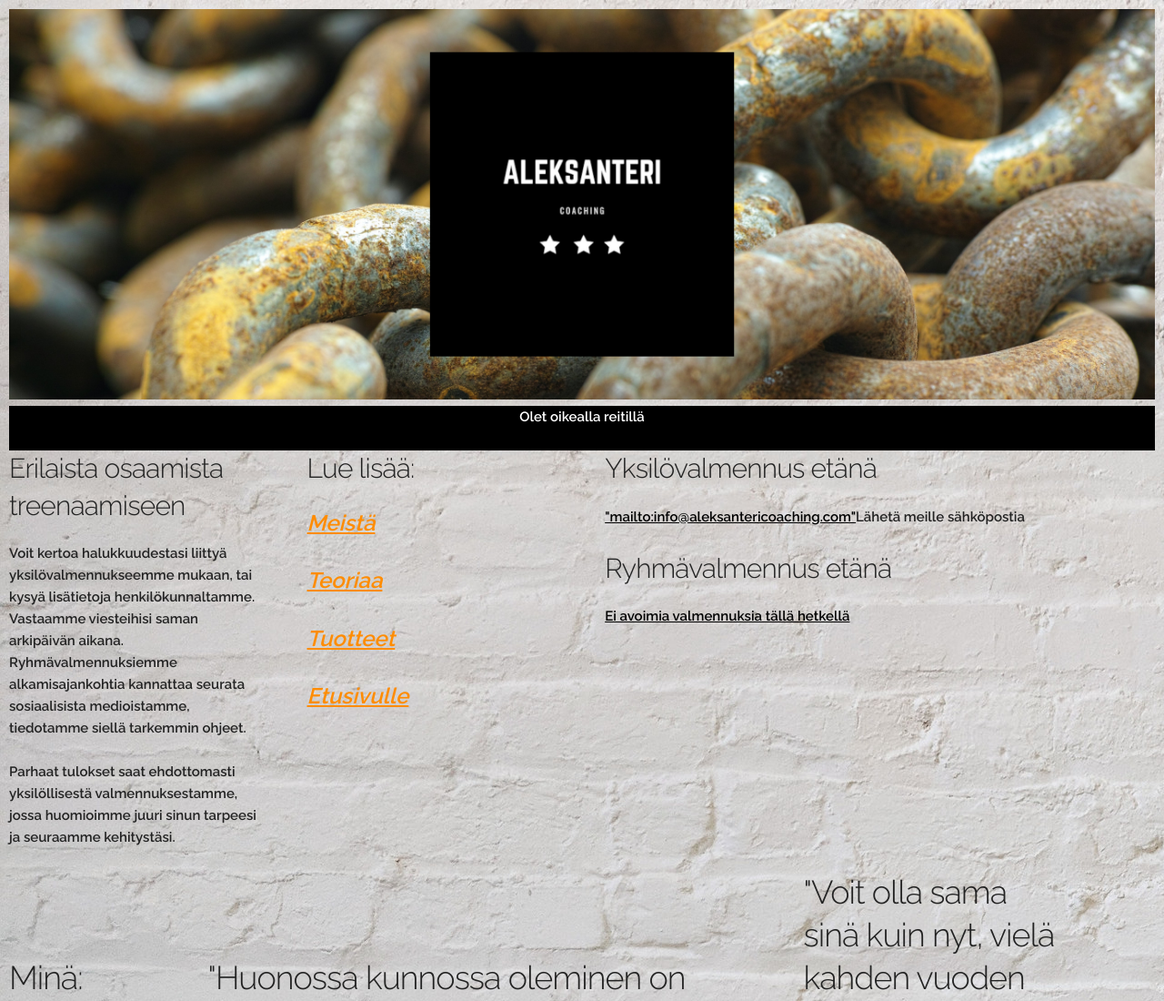
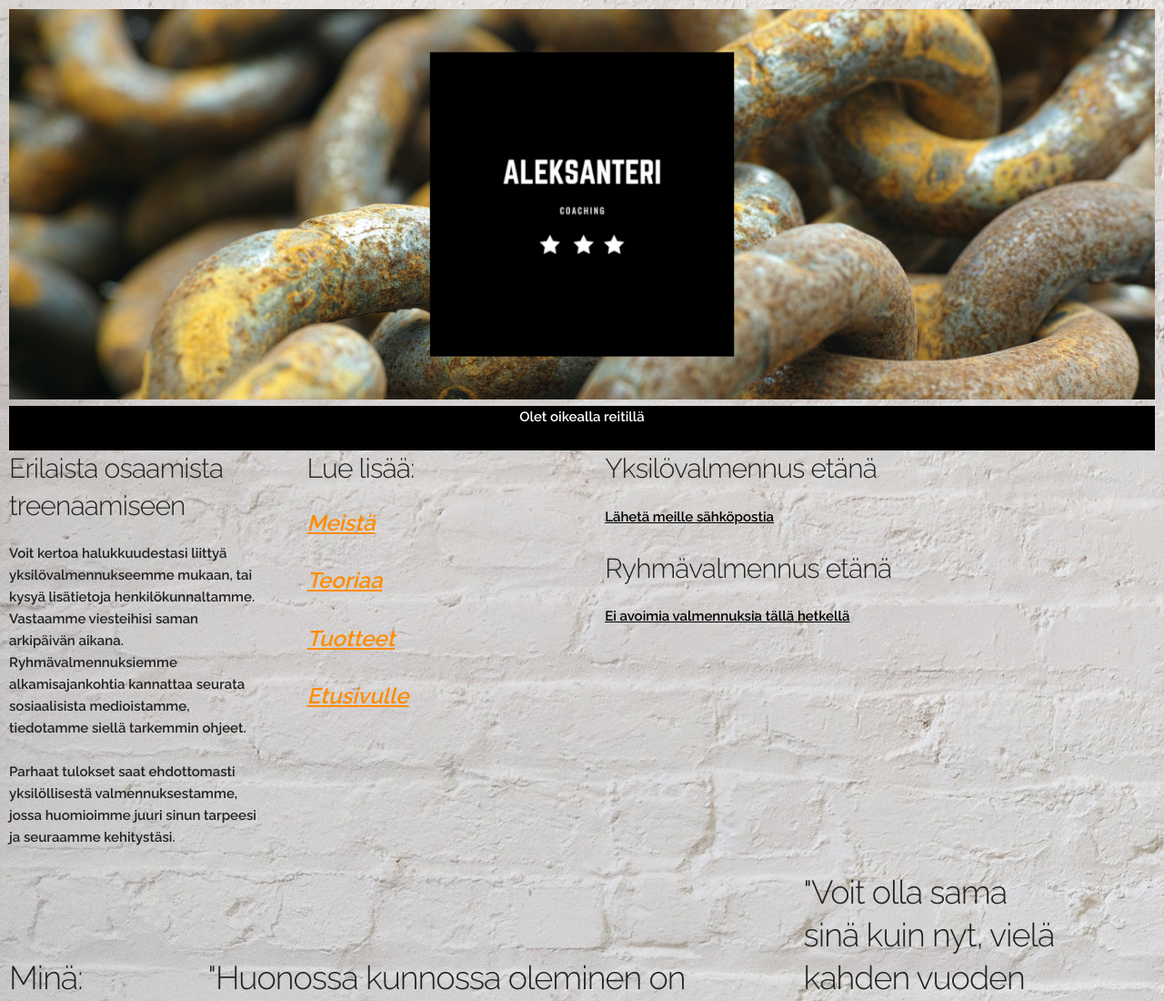
Before and after one commit to Fakiiri/Kotisivut, a website: page indextuotteet.html in a window 1280 px wide. Shown: the top 1100 px of the page at 91% size. Drawn offline with Linux system fonts and the light colour scheme.

Commit message:
tuotteet sivua muokattu

```diff
--- a/indextuotteet.html
+++ b/indextuotteet.html
@@ -64,7 +64,7 @@
       </div>
       <div class="five columns">
         <h4>Yksilövalmennus etänä</h4>
-        <p><a href="#">"mailto:info@aleksantericoaching.com"</a>Lähetä meille sähköpostia</p>
+        <p><a href="mailto:info@aleksantericoaching.com">Lähetä meille sähköpostia</a></p>
         <h4>Ryhmävalmennus etänä</h4>
         <p><a href="#">Ei avoimia valmennuksia tällä hetkellä</a></p>
       </div>
```
